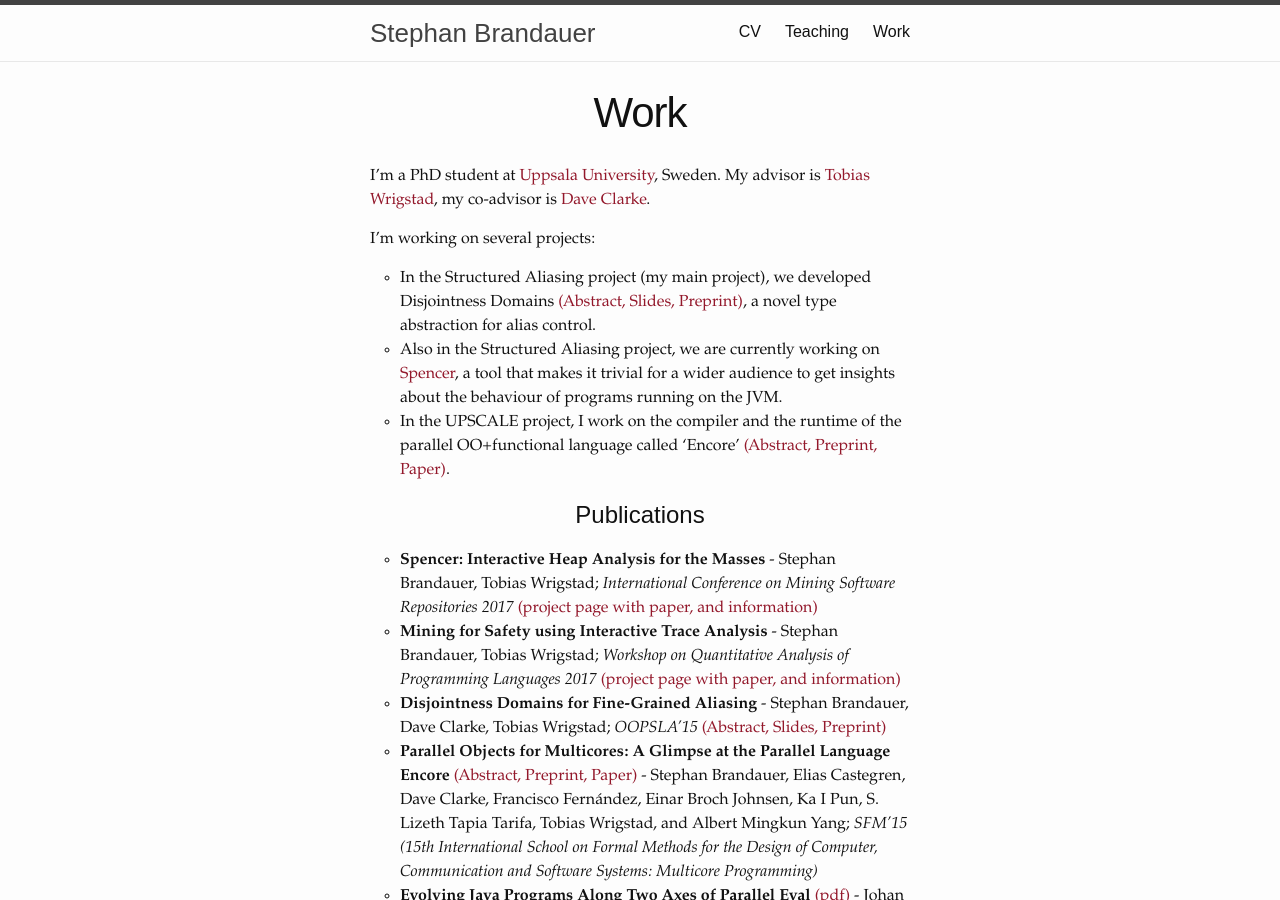
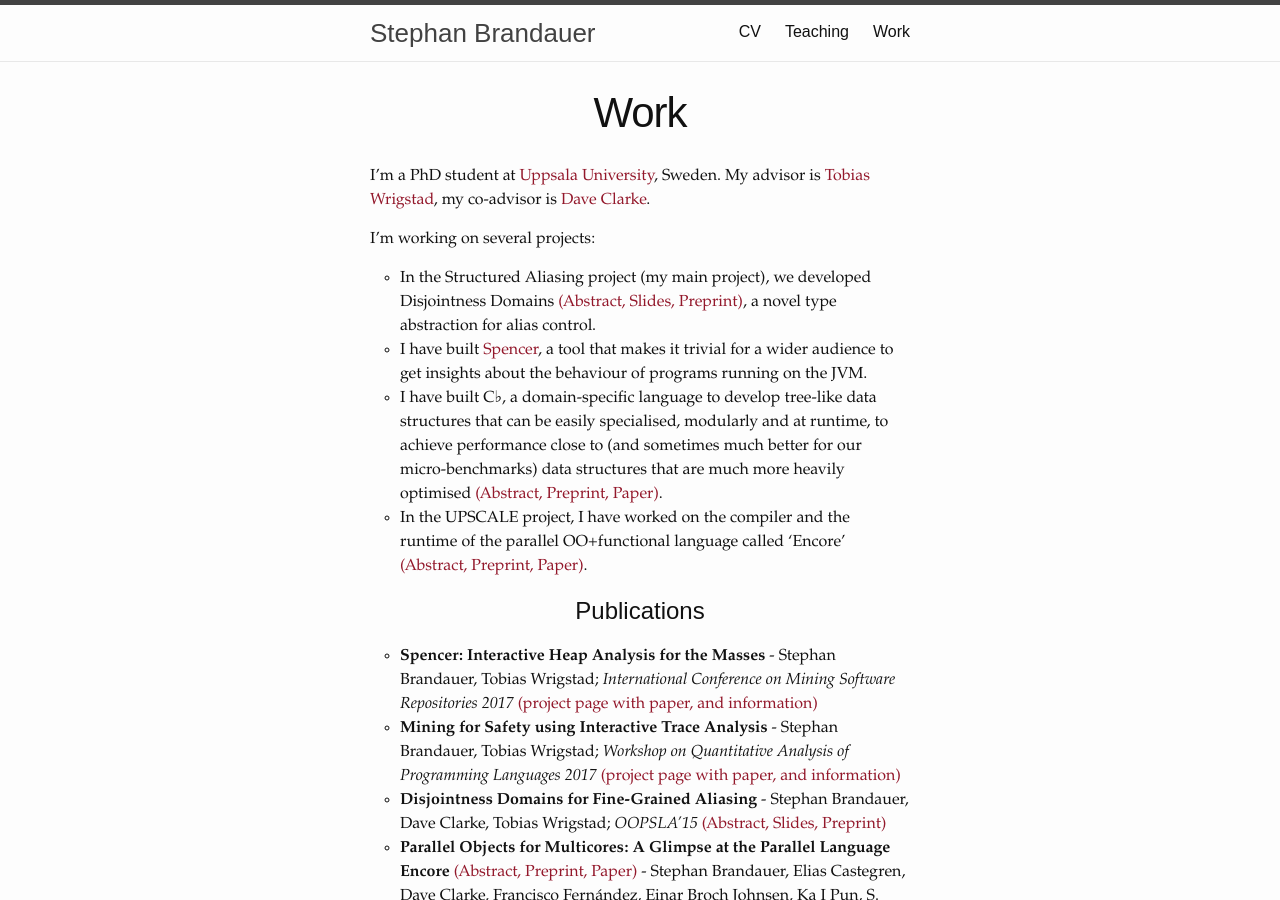
Before and after one commit to kaeluka/kaeluka.github.io, a Jekyll site: the page built from work.md, in a window 1280 px wide and 900 px high. Built offline with Jekyll 4.4.1, drawn with Linux system fonts in a browser that asks for light colours; nearby versions of some CDN libraries.

Commit message:
mention cflat on work page

```diff
--- a/work.md
+++ b/work.md
@@ -17,13 +17,17 @@ I'm working on several projects:
    Domains
    [(Abstract, Slides, Preprint)]({{ site.baseurl }}/Disjointness-Domains-for-Fine-Grained-Aliasing),
    a novel type abstraction for alias control.
- 2. Also in the Structured Aliasing project, we are currently working
-   on [Spencer]({{ site.baseurl }}/spencer), a tool that makes it trivial
-   for a wider audience to get insights about the behaviour of programs
+ 2. I have built [Spencer]({{ site.baseurl }}/spencer), a tool that makes it
+   trivial for a wider audience to get insights about the behaviour of programs
    running on the JVM.
- 3. In the UPSCALE project, I work on the compiler and the runtime of
-   the parallel OO+functional language called 'Encore'
-   [(Abstract, Preprint, Paper)]({{ site.baseurl }}/Encore-Glimpse).
+ 3. I have built C♭, a domain-specific language to develop tree-like data
+    structures that can be easily specialised, modularly and at runtime, to
+    achieve performance close to (and sometimes much better for our
+    micro-benchmarks) data structures that are much more heavily optimised
+    [(Abstract, Preprint, Paper)]({{ site.baseurl }}/cflat).
+ 3. In the UPSCALE project, I have worked on the compiler and the runtime of the
+   parallel OO+functional language called 'Encore' [(Abstract, Preprint,
+   Paper)]({{ site.baseurl }}/Encore-Glimpse).
 
 # Publications
 
```
